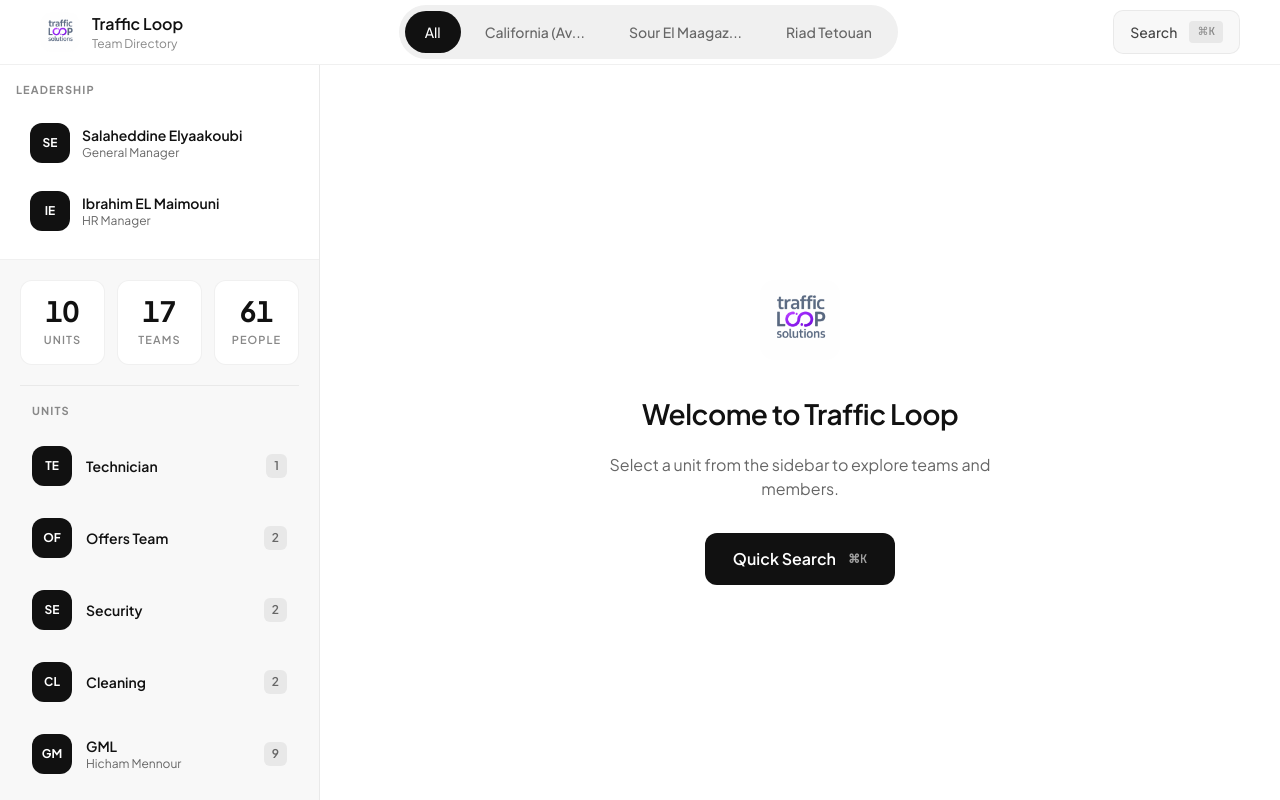
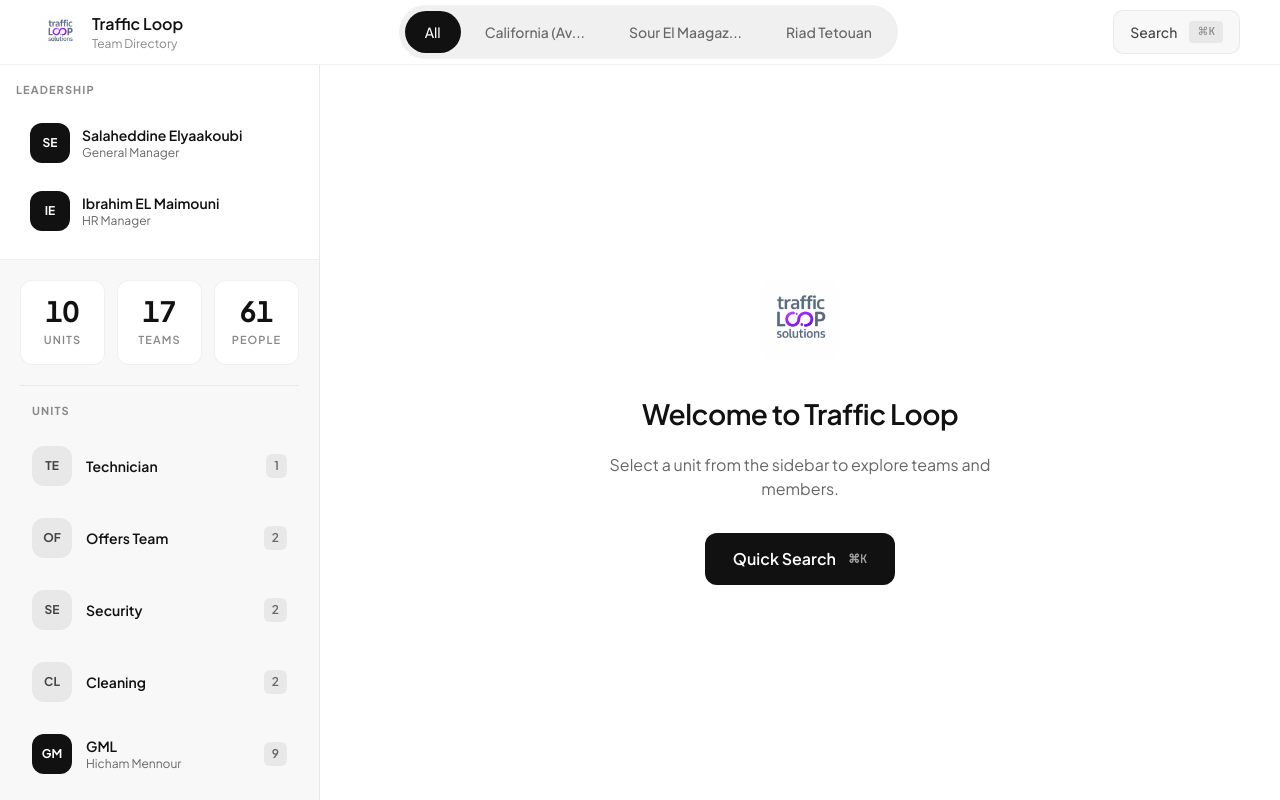
Before and after one commit to mloukiakram/TLSdirectory, a React (Vite) app: page / in a window 1280 px wide. Built offline with nearby package versions, Linux system fonts and the light colour scheme.

Commit message:
Fix: Remove modal X button, make supervisor clickable with underline, use subtle avatar for special units

```diff
--- a/src/App.tsx
+++ b/src/App.tsx
@@ -217,7 +217,11 @@
                   onClick={() => handleUnitSelect(unit)}
                   className={`unit-item ${selectedUnit?.id === unit.id ? 'active' : ''}`}
                 >
-                  <div className={`w-10 h-10 rounded-xl flex items-center justify-center text-xs font-bold shrink-0 ${selectedUnit?.id === unit.id ? 'bg-white/20' : 'avatar'
+                  <div className={`w-10 h-10 rounded-xl flex items-center justify-center text-xs font-bold shrink-0 ${selectedUnit?.id === unit.id
+                      ? 'bg-white/20'
+                      : (unit.name.toUpperCase().startsWith('GM') || unit.name === 'EIN CONSULTING' || unit.name === 'GMA'
+                        ? 'avatar'
+                        : 'avatar-subtle')
                     }`}>
                     {unit.name.substring(0, 2).toUpperCase()}
                   </div>
@@ -253,17 +257,25 @@
                 {/* Header */}
                 <div className="mb-6 md:mb-10">
                   <div className="unit-header flex items-center gap-4 md:gap-6">
-                    <div className="avatar w-16 h-16 md:w-20 md:h-20 rounded-2xl flex items-center justify-center text-xl md:text-2xl">
+                    <div className={`w-16 h-16 md:w-20 md:h-20 rounded-2xl flex items-center justify-center text-xl md:text-2xl font-bold ${selectedUnit.name.toUpperCase().startsWith('GM') || selectedUnit.name === 'EIN CONSULTING' || selectedUnit.name === 'GMA'
+                      ? 'avatar'
+                      : 'avatar-subtle'
+                      }`}>
                       {selectedUnit.name.substring(0, 2).toUpperCase()}
                     </div>
                     <div>
                       <h1 className="heading-xl">{selectedUnit.name}</h1>
                       {selectedUnit.supervisor && (
                         <p
-                          className="text-[var(--text-tertiary)] mt-1 md:mt-2 cursor-pointer hover:text-[var(--text-secondary)] transition-colors text-sm md:text-base"
-                          onClick={() => setSelectedMember(selectedUnit.supervisor!)}
+                          className="text-[var(--text-tertiary)] mt-1 md:mt-2 text-sm md:text-base"
                         >
-                          Supervised by <span className="text-[var(--text-primary)] font-medium">{selectedUnit.supervisor.name}</span>
+                          Supervised by{' '}
+                          <span
+                            className="text-[var(--text-primary)] font-medium underline decoration-[var(--text-quaternary)] underline-offset-2 cursor-pointer hover:decoration-[var(--text-primary)] transition-all"
+                            onClick={() => setSelectedMember(selectedUnit.supervisor!)}
+                          >
+                            {selectedUnit.supervisor.name}
+                          </span>
                         </p>
                       )}
                     </div>
--- a/src/components/MemberModal.tsx
+++ b/src/components/MemberModal.tsx
@@ -54,14 +54,6 @@
                     className="modal-content w-full max-w-md overflow-hidden"
                     onClick={(e) => e.stopPropagation()}
                 >
-                    {/* Close */}
-                    <button
-                        onClick={onClose}
-                        className="absolute top-5 right-5 w-9 h-9 flex items-center justify-center rounded-lg bg-[var(--bg-secondary)] hover:bg-[var(--bg-hover)] text-[var(--text-tertiary)] hover:text-[var(--text-primary)] transition-all text-xl"
-                    >
-                        ×
-                    </button>
-
                     <div className="p-8">
                         {/* Avatar */}
                         <div className="avatar w-24 h-24 rounded-2xl flex items-center justify-center text-3xl mx-auto">
```
